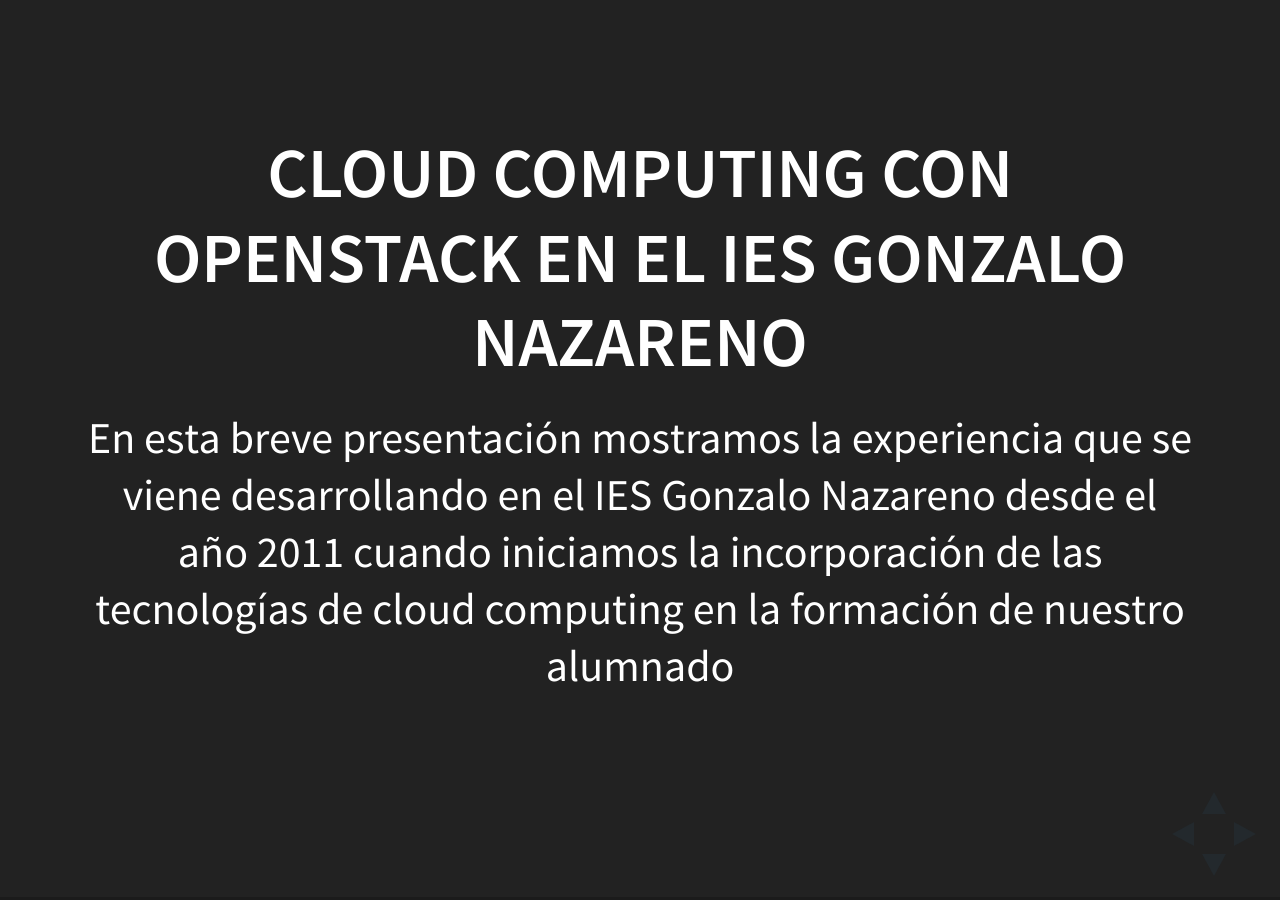
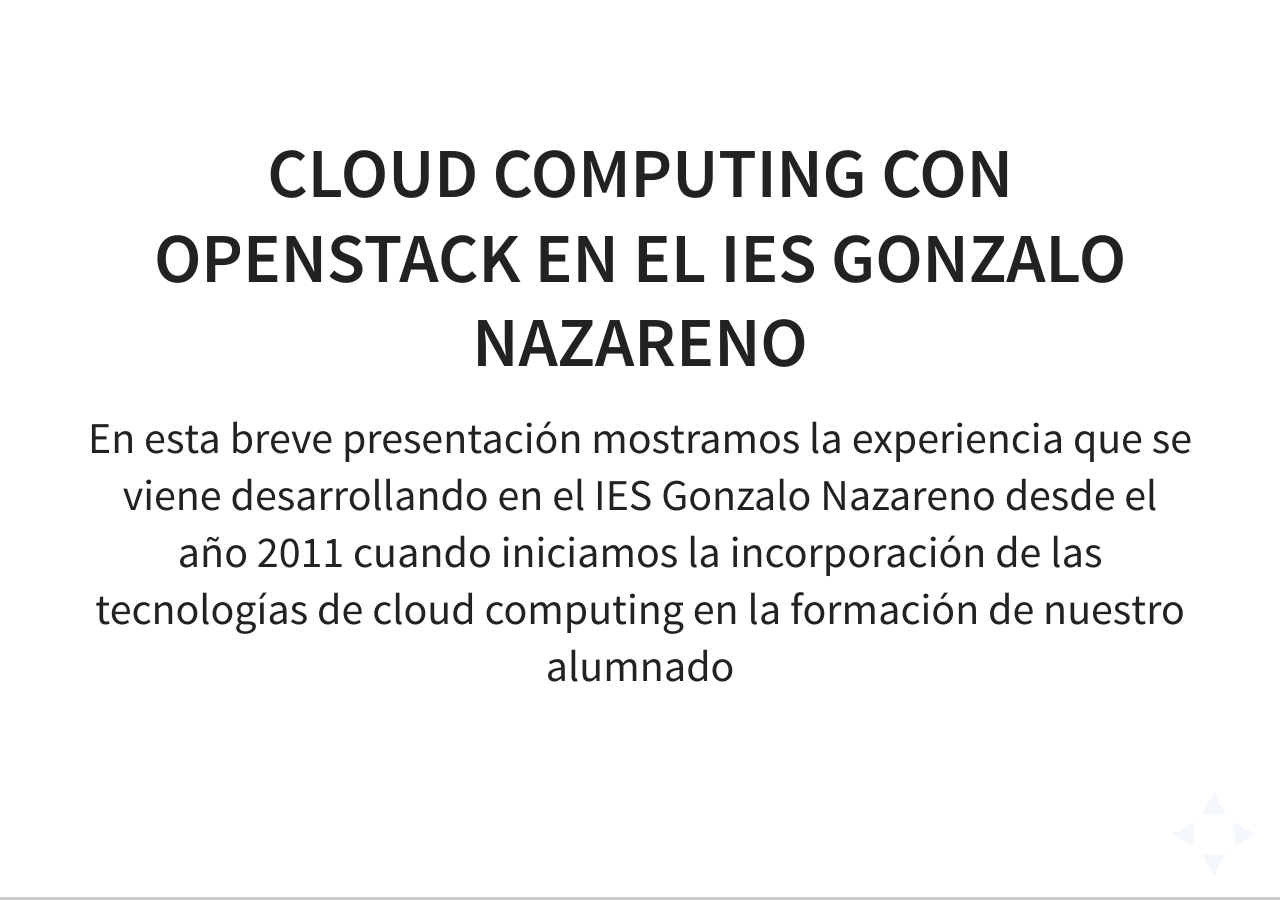
Before and after one commit to iesgn/presentacion-ual, a Jekyll site: the page built from index2.html, in a window 1280 px wide. Built offline with Jekyll 4.4.1, drawn with Linux system fonts in a browser that asks for light colours.

Commit message:
Presentación layout

```diff
--- a/_layouts/presentacion.html
+++ b/_layouts/presentacion.html
@@ -15,7 +15,7 @@
 		<meta name="viewport" content="width=device-width, initial-scale=1.0, maximum-scale=1.0, user-scalable=no, minimal-ui">
 
 		<link rel="stylesheet" href="http://iesgn.github.io/presentacion-ual/css/reveal.css">
-		<link rel="stylesheet" href="http://iesgn.github.io/presentacion-ual/css/theme/black.css" id="theme">
+		<link rel="stylesheet" href="http://iesgn.github.io/presentacion-ual/css/theme/{{page.tema}}.css" id="theme">
 
 		<!-- Code syntax highlighting -->
 		<link rel="stylesheet" href="http://iesgn.github.io/presentacion-ual/lib/css/zenburn.css">
```
